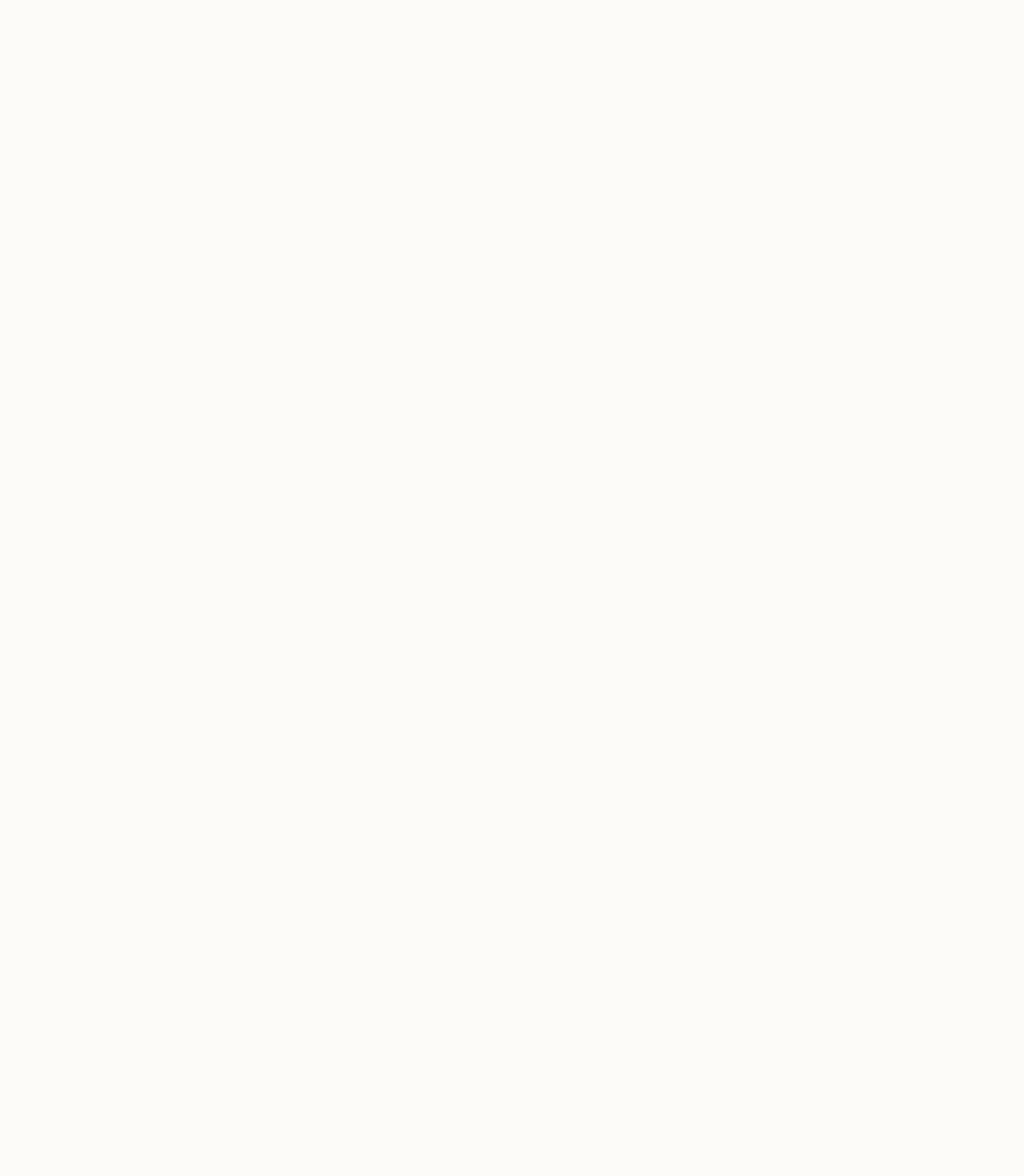
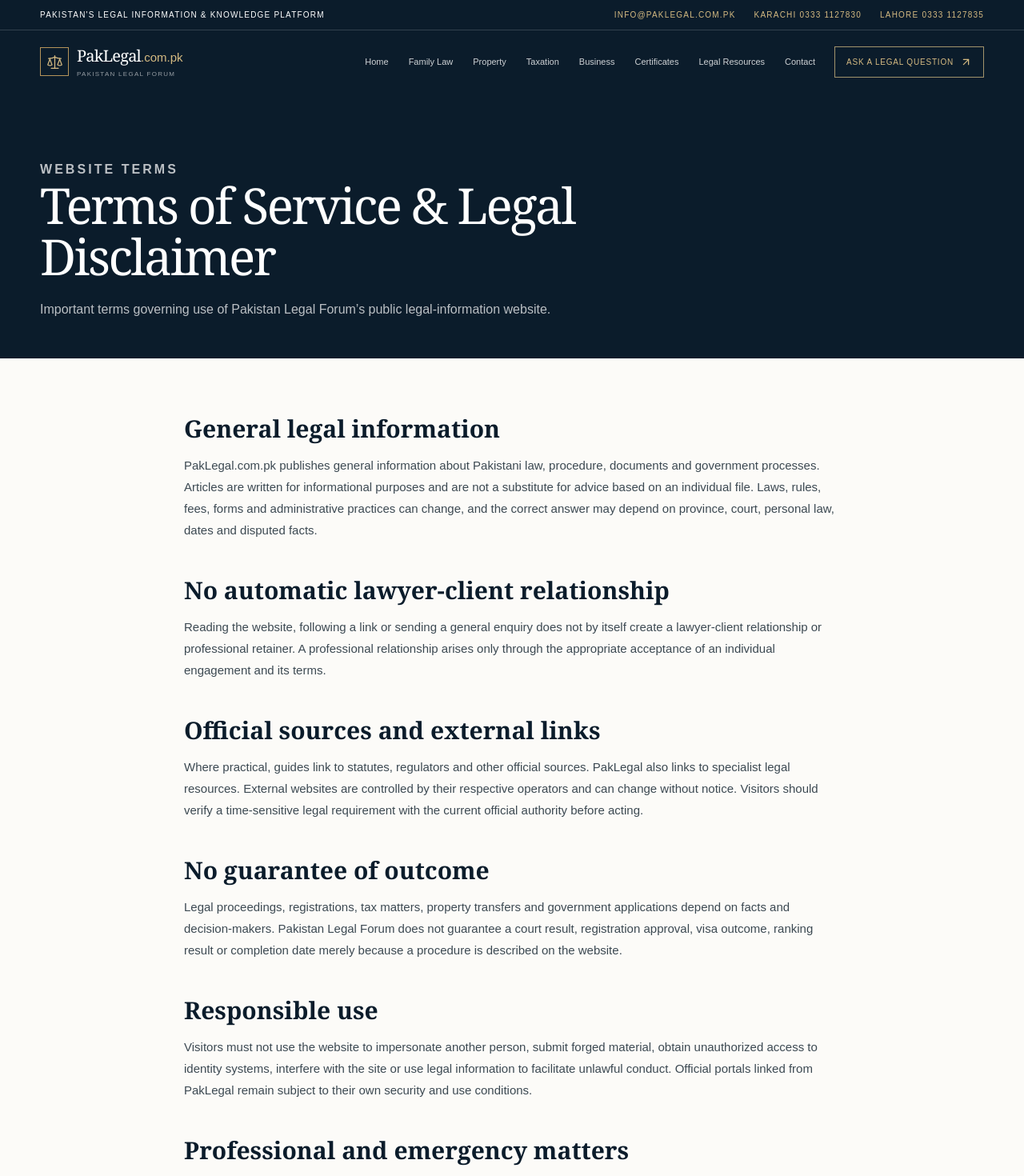
Before and after one commit to taxocrate-pk/Pakistan-Legal-forum, a Next.js app: page /terms-of-service in a window 1280 px wide. Before the commit this address had no page. Shown: the top 1470 px of the page at 80% size. Before the commit the page ends 800 px from the top, so only its background shows below. Built offline with nearby package versions, Linux system fonts and the light colour scheme.

Commit message:
Add PakLegal terms and legal disclaimer page

```diff
--- /dev/null
+++ b/app/terms-of-service/page.jsx
@@ -0,0 +1,26 @@
+import { SiteFooter, SiteHeader } from '@/components/site-shell'
+
+export const metadata = {
+  title: 'Terms of Service & Legal Disclaimer',
+  description: 'Terms of website use and legal-information disclaimer for PakLegal.com.pk and Pakistan Legal Forum.',
+  alternates: { canonical: 'https://paklegal.com.pk/terms-of-service/' },
+}
+
+export default function TermsPage() {
+  return <>
+    <SiteHeader interior />
+    <main>
+      <section className="utility-hero"><div className="container"><p className="eyebrow">Website terms</p><h1>Terms of Service & Legal Disclaimer</h1><p>Important terms governing use of Pakistan Legal Forum’s public legal-information website.</p></div></section>
+      <section className="utility-page"><div className="container utility-copy">
+        <h2>General legal information</h2><p>PakLegal.com.pk publishes general information about Pakistani law, procedure, documents and government processes. Articles are written for informational purposes and are not a substitute for advice based on an individual file. Laws, rules, fees, forms and administrative practices can change, and the correct answer may depend on province, court, personal law, dates and disputed facts.</p>
+        <h2>No automatic lawyer-client relationship</h2><p>Reading the website, following a link or sending a general enquiry does not by itself create a lawyer-client relationship or professional retainer. A professional relationship arises only through the appropriate acceptance of an individual engagement and its terms.</p>
+        <h2>Official sources and external links</h2><p>Where practical, guides link to statutes, regulators and other official sources. PakLegal also links to specialist legal resources. External websites are controlled by their respective operators and can change without notice. Visitors should verify a time-sensitive legal requirement with the current official authority before acting.</p>
+        <h2>No guarantee of outcome</h2><p>Legal proceedings, registrations, tax matters, property transfers and government applications depend on facts and decision-makers. Pakistan Legal Forum does not guarantee a court result, registration approval, visa outcome, ranking result or completion date merely because a procedure is described on the website.</p>
+        <h2>Responsible use</h2><p>Visitors must not use the website to impersonate another person, submit forged material, obtain unauthorized access to identity systems, interfere with the site or use legal information to facilitate unlawful conduct. Official portals linked from PakLegal remain subject to their own security and use conditions.</p>
+        <h2>Professional and emergency matters</h2><p>Website information should not be relied on where a limitation period, arrest risk, urgent injunction, child-safety issue, deportation deadline, tax deadline or other immediate legal consequence requires prompt professional review. Contact an appropriate lawyer or authority with the actual documents and dates.</p>
+        <h2>Updates</h2><p>These terms may be revised as the website, services or legal-information model changes. Continued use of the website is subject to the version displayed at the time of access.</p>
+      </div></section>
+    </main>
+    <SiteFooter />
+  </>
+}
```
